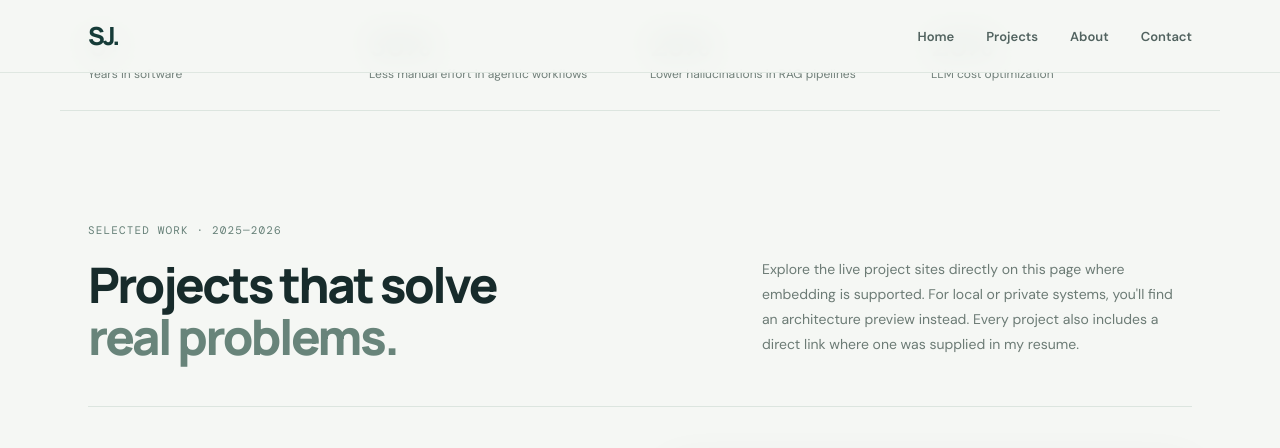
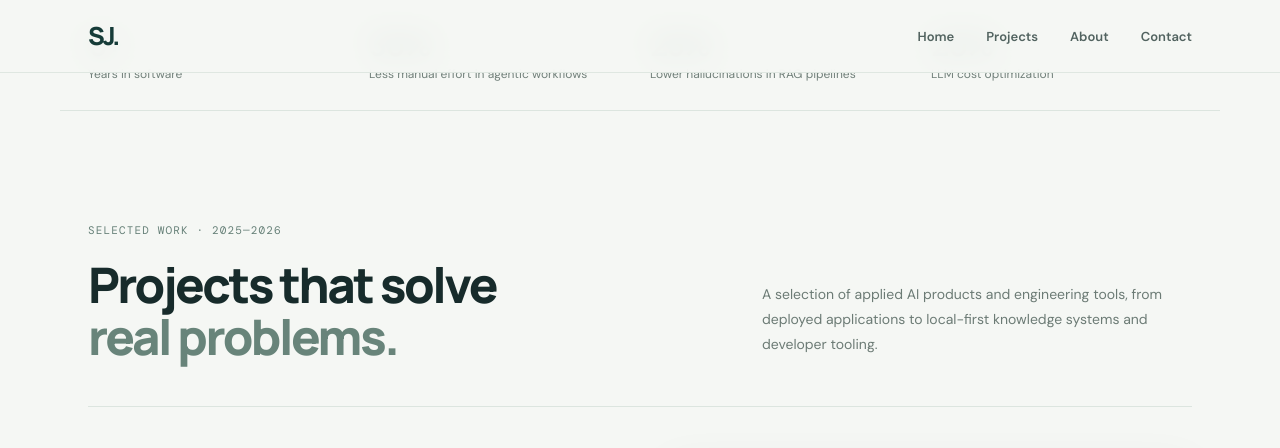
Before and after one commit to SwetaTheBest/swetathebest.github.io, a Jekyll site: the page built from index.html, in a window 1280 px wide and 1400 px high, scrolled down 838 px. Shown: the top 448 px of the window. Built offline with Jekyll 4.4.1, drawn with Linux system fonts in a browser that asks for light colours; some of the changed text lies outside the part shown.

Commit message:
Refactor project descriptions and remove embed notes
Removed redundant notes and updated project descriptions.

```diff
--- a/index.html
+++ b/index.html
@@ -65,10 +65,8 @@ title: Sweta Jain | Senior AI Engineer
         <h2>Projects that solve<br /><span>real problems.</span></h2>
       </div>
       <p class="section-intro">
-        Explore the live project sites directly on this page where embedding is
-        supported. For local or private systems, you'll find an architecture
-        preview instead. Every project also includes a direct link where one was
-        supplied in my resume.
+        A selection of applied AI products and engineering tools, from deployed
+        applications to local-first knowledge systems and developer tooling.
       </p>
     </div>
 
@@ -128,10 +126,6 @@ title: Sweta Jain | Senior AI Engineer
           loading="lazy"
           referrerpolicy="strict-origin-when-cross-origin"
         ></iframe>
-        <p class="embed-note">
-          Live preview. The app may take a few seconds to load; use “Open in new
-          tab” if the host does not allow embedding.
-        </p>
       </div>
     </article>
 
@@ -168,9 +162,7 @@ title: Sweta Jain | Senior AI Engineer
             target="_blank"
             rel="noopener noreferrer"
             >Explore GitHub ↗</a
-          ><span class="link-muted"
-            >Local deployment · Not publicly hosted</span
-          >
+          ><span class="link-muted">Local-first deployment</span>
         </div>
       </div>
       <div class="preview-shell preview-code">
@@ -202,7 +194,7 @@ title: Sweta Jain | Senior AI Engineer
           </div>
         </div>
         <p class="preview-note">
-          Architecture preview based on the project description.
+          Document ingestion, retrieval and grounded responses.
         </p>
       </div>
     </article>
@@ -248,44 +246,20 @@ title: Sweta Jain | Senior AI Engineer
         <div class="preview-toolbar">
           <span class="window-dots"><i></i><i></i><i></i></span>
           <span>RURAL ASSISTANT · LIVE DEMO</span>
-    <a href="https://doxskwtf7bul6.cloudfront.net/"
-       target="_blank" rel="noopener noreferrer">
-      OPEN ↗
-    </a>
+          <a
+            href="https://doxskwtf7bul6.cloudfront.net/"
+            target="_blank"
+            rel="noopener noreferrer"
+            >Open in new tab ↗</a
+          >
         </div>
-
         <iframe
           class="project-iframe"
           src="https://doxskwtf7bul6.cloudfront.net/"
           title="Generative AI Rural Assistant"
-    loading="lazy">
-  </iframe>
-</div>
-
-        <div class="aws-flow">
-          <div class="aws-node"><b>USER</b><span>Hindi / English</span></div>
-          <div class="aws-arrow">↓</div>
-          <div class="aws-node aws-node-main">
-            <b>API GATEWAY</b><span>Request routing</span>
-          </div>
-          <div class="aws-arrow">↓</div>
-          <div class="aws-two">
-            <div class="aws-node">
-              <b>RETRIEVAL</b><span>RAG knowledge</span>
-            </div>
-            <div class="aws-node">
-              <b>SEMANTIC CACHE</b><span>Titan embeddings</span>
-            </div>
-          </div>
-          <div class="aws-arrow">↓</div>
-          <div class="aws-node aws-node-main">
-            <b>AMAZON BEDROCK</b><span>Nova Lite → Nova Pro fallback</span>
-          </div>
-          <div class="aws-foot">LAMBDA · S3 · DYNAMODB · CLOUDWATCH</div>
-        </div>
-        <p class="preview-note">
-          Architecture preview based on the project description.
-        </p>
+          loading="lazy"
+          referrerpolicy="strict-origin-when-cross-origin"
+        ></iframe>
       </div>
     </article>
 
@@ -344,10 +318,6 @@ title: Sweta Jain | Senior AI Engineer
           loading="lazy"
           referrerpolicy="strict-origin-when-cross-origin"
         ></iframe>
-        <p class="embed-note">
-          Live preview. If the site blocks embedding, open the website in a new
-          tab.
-        </p>
       </div>
     </article>
 
```
Also changed, not shown: other parts of index.html (+6 -0 lines). Lines whose indentation alone changed are shown as unchanged.
